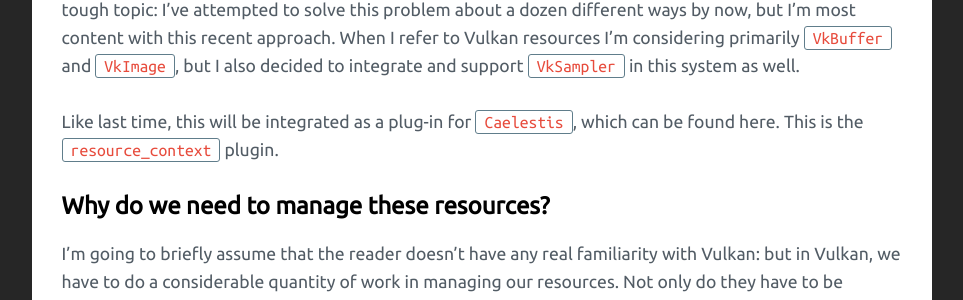
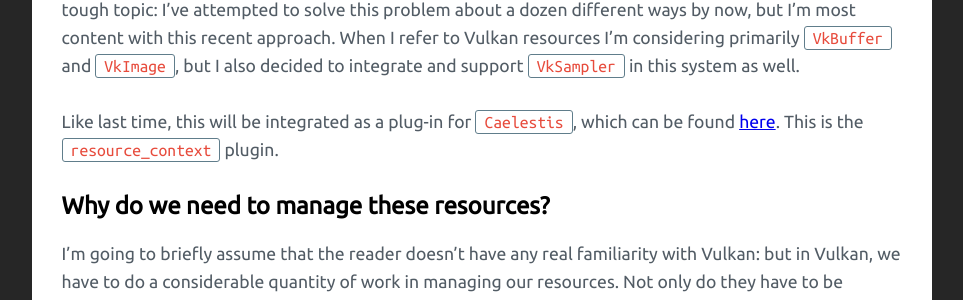
Before and after one commit to fuchstraumer/fuchstraumer.github.io, a Jekyll site: the page built from _posts/2018-8-25-Vulkan-Resource-Plugin.md, in a window 1280 px wide and 900 px high, scrolled down 799 px. Shown: the part 148-448 px from the top of the window, without its empty margins (158-1121 px from the left). Built offline with Jekyll 4.4.1, drawn with Linux system fonts in a browser that asks for light colours; comment, search, counter and statistics services are not loaded; some of the changed lines change nothing that is shown.

Commit message:
Fix missing link

```diff
--- a/_posts/2018-8-25-Vulkan-Resource-Plugin.md
+++ b/_posts/2018-8-25-Vulkan-Resource-Plugin.md
@@ -11,7 +11,7 @@ tags: [C++, Engine Development, Vulkan, Plugins]
 
 Last time, I covered the creation of a plugin for parallelizing the loading of assets from disk - this time, I'll be covering a plugin that plays very well with that system. Management of Vulkan API resources can be a tough topic: I've attempted to solve this problem about a dozen different ways by now, but I'm most content with this recent approach. When I refer to Vulkan resources I'm considering primarily `VkBuffer` and `VkImage`, but I also decided to integrate and support `VkSampler` in this system as well.
 
-Like last time, this will be integrated as a plug-in for `Caelestis`, which can be found here. This is the `resource_context` plugin.
+Like last time, this will be integrated as a plug-in for `Caelestis`, which can be found [here](https://github.com/fuchstraumer/Caelestis/commit/a0a486f6c9618e69b0061bd1a78d861de2424b0f). This is the `resource_context` plugin.
 
 ## Why do we need to manage these resources?
 
```
